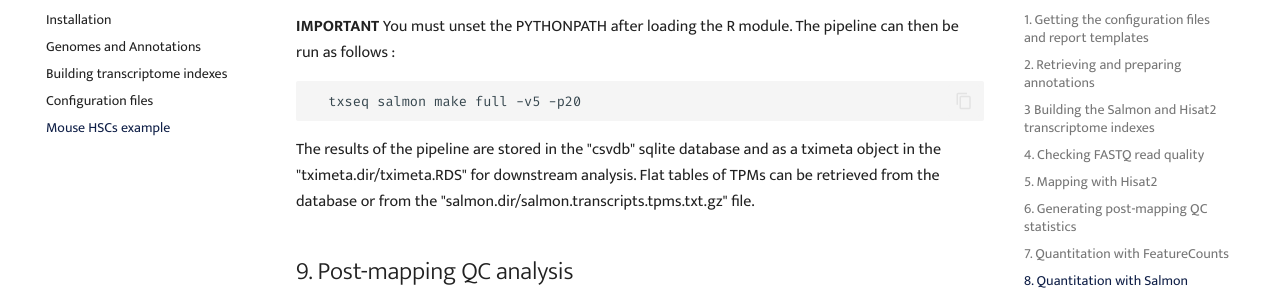
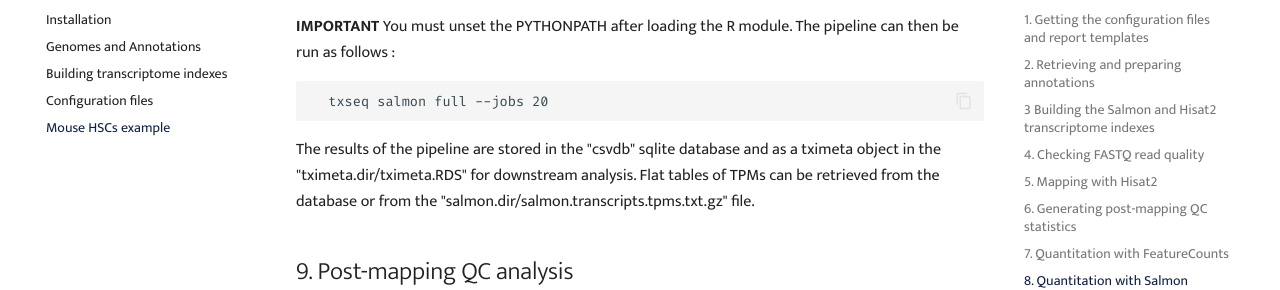
Before and after one commit to sansomlab/txseq_snakemake, an MkDocs documentation site: the page built from docs/mouse_hscs_example.md, in a window 1280 px wide and 900 px high, scrolled down 3770 px. Shown: the part 167-457 px from the top of the window. Built offline with MkDocs 1.6.1 and Material for MkDocs 9.7.7, drawn with Linux system fonts in a browser that asks for light colours; comment, search, counter and statistics services are not loaded.

Commit message:
Update mouse_hscs_example.md

````diff
--- a/docs/mouse_hscs_example.md
+++ b/docs/mouse_hscs_example.md
@@ -154,7 +154,7 @@ To quantitate the data using the salmon.smk pipeline, we begin by fetching and e
 **IMPORTANT** You must unset the PYTHONPATH after loading the R module.
 The pipeline can then be run as follows :
 ```text
-  txseq salmon make full -v5 -p20
+  txseq salmon full --jobs 20
 ```
 The results of the pipeline are stored in the "csvdb" sqlite database and as a tximeta object in the "tximeta.dir/tximeta.RDS" for downstream analysis. Flat tables of TPMs can be retrieved from the database or from the "salmon.dir/salmon.transcripts.tpms.txt.gz" file.
 
````
